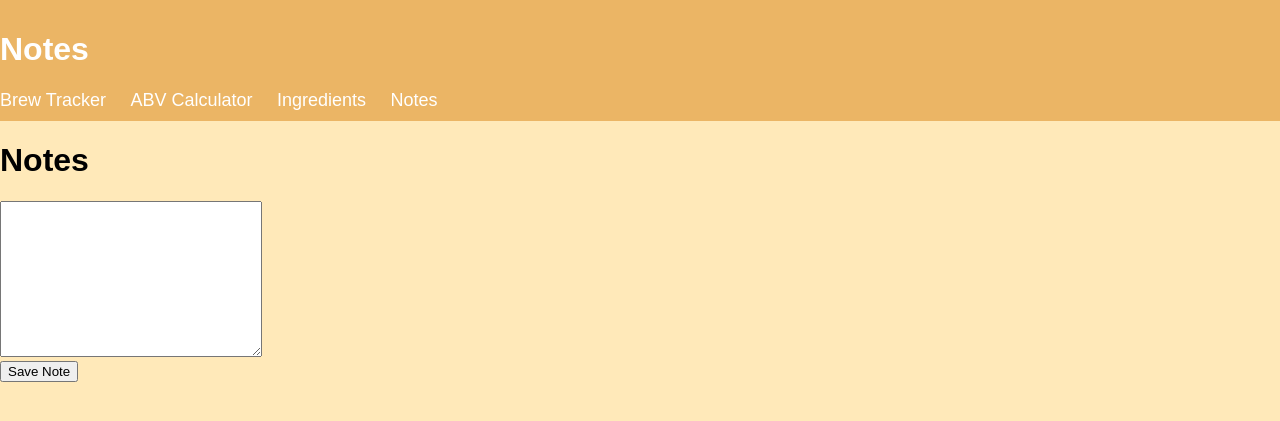
After one commit to ptwitchett/MeadApp, a Flask app: page /notes in a window 1280 px wide. The commit adds this page. Shown: the top 421 px of the page. Run offline with Flask 3, Linux system fonts and the light colour scheme.

Commit message:
Notesadded

```diff
--- a/app.py
+++ b/app.py
@@ -1,10 +1,13 @@
 import csv
+import random
 from flask import Flask, render_template, request, redirect
 
 app = Flask(__name__)
 
 # list to store brews
 brews = []
+
+user_notes = []
 
 #loads csv file for ingredients
 def load_ingredients():
@@ -96,14 +99,35 @@ def calculate_abv():
     return redirect('/abv-calculator')
 
 #renders all ingredients in /ingredients unless a category is chosen, then only that category of ingredient is shown
+
 @app.route('/ingredients', methods=['GET', 'POST'])
 def show_ingredients():
+    random_ingredient = random.choice(ingredients)
     if request.method == 'POST':
         selected_category = request.form.get('category')
         filtered_ingredients = [ingredient for ingredient in ingredients if ingredient['category'] == selected_category]
-        return render_template('ingredients.html', ingredients_list=filtered_ingredients, selected_category=selected_category)
+        return render_template('ingredients.html', ingredients_list=filtered_ingredients, selected_category=selected_category, random_ingredient=random_ingredient)
     else:
-        return render_template('ingredients.html', ingredients_list=ingredients, selected_category=None)
+        return render_template('ingredients.html', ingredients_list=ingredients, selected_category=None, random_ingredient=random_ingredient)
+
+@app.route('/random-ingredient', methods=['GET'])
+def random_ingredient():
+    random_ingredient = random.choice(ingredients)
+    return render_template('random_ingredient.html', random_ingredient=random_ingredient)
+
+# Renders the note page where users can type notes
+@app.route('/notes')
+def show_notes():
+    return render_template('notes.html', notes=user_notes)
+
+# Saves the note entered by the user and redirects back to the notes page
+@app.route('/save-note', methods=['POST'])
+def save_note():
+    if request.method == 'POST':
+        note = request.form['note']
+        user_notes.append(note)
+    return redirect('/notes')
+
 
 if __name__ == '__main__':
     app.run(debug=True)
--- a/templates/abv_calculator.html
+++ b/templates/abv_calculator.html
@@ -15,6 +15,7 @@
                 <li><a href="/">Brew Tracker</a></li>
                 <li><a href="/abv-calculator" class="active">ABV Calculator</a></li>
                 <li><a href="/ingredients">Ingredients</a></li>
+                <li><a href="/notes">Notes</a></li>
             </ul>
         </nav>
     </header>
--- a/templates/index.html
+++ b/templates/index.html
@@ -15,6 +15,7 @@
                 <li><a href="/">Brew Tracker</a></li>
                 <li><a href="/abv-calculator">ABV Calculator</a></li>
                 <li><a href="/ingredients">Ingredients</a></li>
+
             </ul>
         </nav>
     </header>
--- a/templates/ingredients.html
+++ b/templates/ingredients.html
@@ -15,11 +15,15 @@
             <option value="Other" {% if selected_category == 'Other' %}selected{% endif %}>Other</option>
         </select>
         <button type="submit">Filter</button>
+        <form action="/random-ingredient" method="POST">
+            <button type="submit">Random Ingredient</button>
+        </form>
     </form>
 </section>
 
 <section id="ingredients">
     <h2>Ingredients</h2>
+    <p>Random Ingredient: {{ random_ingredient['name'] }}</p>
     <table>
         <thead>
             <tr>
--- /dev/null
+++ b/templates/notes.html
@@ -0,0 +1,39 @@
+<!DOCTYPE html>
+<html lang="en">
+<head>
+    <meta charset="UTF-8">
+    <meta name="viewport" content="width=device-width, initial-scale=1.0">
+    <title>Notes</title>
+    <link rel="stylesheet" href="{{ url_for('static', filename='styles.css') }}">
+</head>
+<body>
+    <Header>
+        <h1>Notes</h1>
+        <nav>
+            <ul>
+                <li><a href="/">Brew Tracker</a></li>
+                <li><a href="/abv-calculator">ABV Calculator</a></li>
+                <li><a href="/ingredients">Ingredients</a></li>
+                <li><a href="/notes">Notes</a></li>
+            </ul>
+        </nav>
+
+
+
+    </Header>
+
+<h1>Notes</h1>
+
+<ul>
+    {% for note in notes %}
+        <li>{{ note }}</li>
+    {% endfor %}
+</ul>
+
+<form action="/save-note" method="POST">
+    <textarea name="note" cols="30" rows="10"></textarea><br>
+    <button type="submit">Save Note</button>
+</form>
+
+</body>
+</html>
```
Also changed, not shown: templates/edit_brew.html (deleted).
